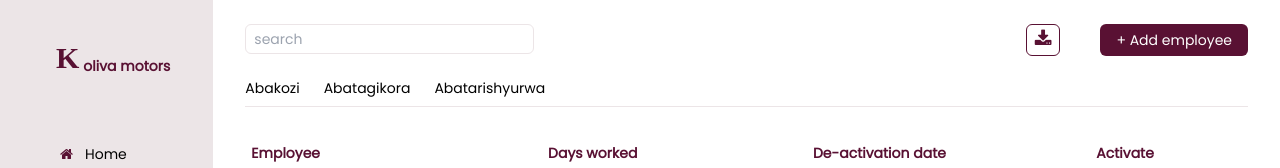
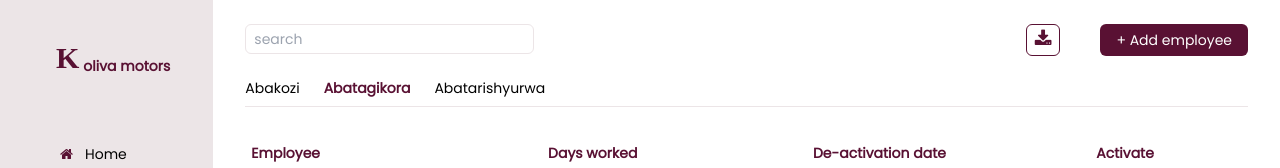
Before and after one commit to dianKoliva/kmFront, a React (Vite) app in the folder km/: page /abakozi/abatagikora in a window 1280 px wide. Shown: the top 168 px of the page. Built offline with nearby package versions, Linux system fonts and the light colour scheme; a web font is replaced by a local one.

Commit message:
new changes

```diff
--- a/km/src/components/employees/Abatagikora.jsx
+++ b/km/src/components/employees/Abatagikora.jsx
@@ -1,6 +1,7 @@
 import React from 'react'
 import Dashboard from '../../layouts/Dashboard'
 import 'animate.css';
+import { Link } from 'react-router-dom';
 const ListEmp = () => {
     return (
     <Dashboard>
@@ -20,9 +21,17 @@ const ListEmp = () => {
 
               <div className='' >
                   <div className='flex mt-6 mb-2'>
-                  <p className=' cursor-pointer hover:underline '>Abakozi</p>
-                  <p className=' cursor-pointer ml-6 hover:underline '>Abatagikora</p>
-                  <p className=' cursor-pointer ml-6 hover:underline'>Abatarishyurwa</p>
+                      <Link to="/abakozi">
+                      <p className=' cursor-pointer hover:underline hover:text-def '>Abakozi</p>
+                      </Link>
+                      <Link to="/abakozi/abatagikora">
+                      <p className=' cursor-pointer ml-6  font-bold text-def '>Abatagikora</p>
+                      </Link>
+
+                  <Link to="/abakozi/abatarishyurwa">
+                  <p className=' cursor-pointer ml-6 hover:underline hover:text-def'>Abatarishyurwa</p>
+                  </Link>
+
                   </div>
 
                   <div className='border-b-2 border-solid  border-side'></div>
```
